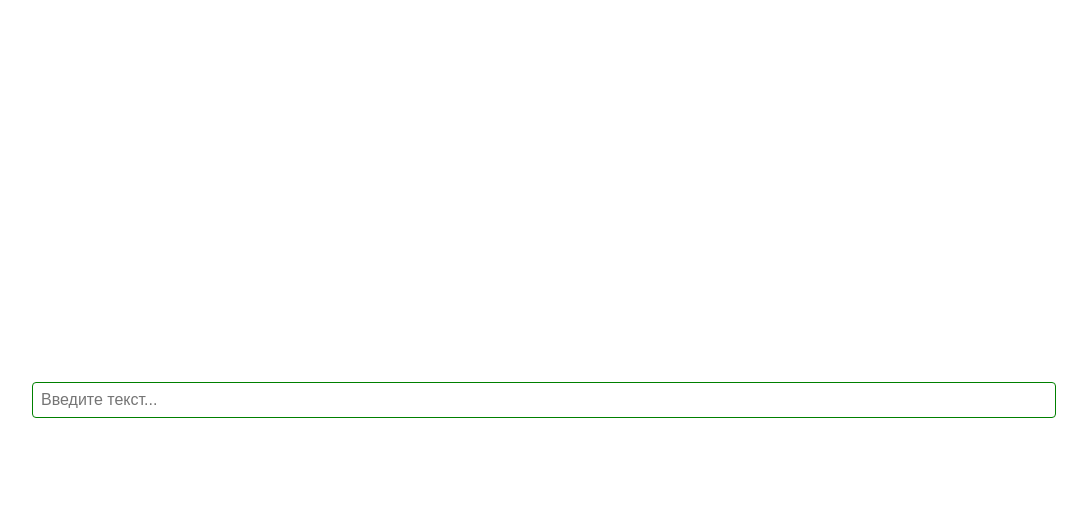
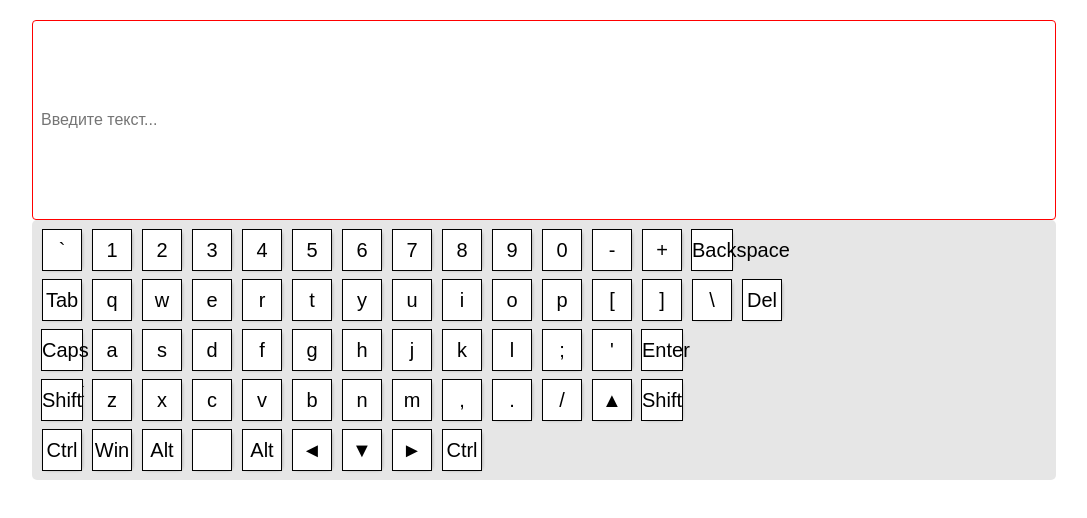
Before and after one commit to emoxowa/Virtual-Keyboard, a website built with webpack: page src/index.html in a window 1280 px wide. Shown: the whole page, without its empty margins (96-1183 px from the left). Built offline with nearby package versions, Linux system fonts and the light colour scheme.

Commit message:
feat: add key and keyboard

```diff
--- a/src/components/App.js
+++ b/src/components/App.js
@@ -1,14 +1,24 @@
+import {
+  getLanguage,
+} from './Languages';
 import InputField from './InputField';
+import Keyboard from './Keyboard';
 
 class App {
   constructor() {
     this.appElement = document.createElement('div');
     this.appElement.setAttribute('id', 'app');
+    this.inputField = new InputField();
+    this.keyboard = new Keyboard();
+    this.state = {
+      currentLanguage: getLanguage(),
+      input: '',
+    };
   }
 
   init() {
-    const inputField = new InputField();
-    inputField.render(this.appElement);
+    this.inputField.render(this.appElement);
+    this.keyboard.render(this.appElement);
   }
 
   render(parentElement) {
--- a/src/components/InputField.js
+++ b/src/components/InputField.js
@@ -6,6 +6,14 @@ class InputField {
     this.inputElement.classList.add('input-field');
   }
 
+  getValue() {
+    return this.inputElement.value;
+  }
+
+  setValue(value) {
+    this.inputElement.value = value;
+  }
+
   render(parentElement) {
     parentElement.appendChild(this.inputElement);
   }
--- /dev/null
+++ b/src/components/Key.js
@@ -0,0 +1,27 @@
+import keyText from '../utils/keyText';
+
+class Key {
+  constructor(keyCode, isFnKey = false) {
+    this.keyCode = keyCode;
+    this.isFnKey = isFnKey;
+    this.isPressed = false;
+    this.element = document.createElement('div');
+    this.element.classList.add('key');
+    this.element.textContent = keyText[keyCode] || String.fromCharCode(keyCode);
+    if (isFnKey) {
+      this.element.classList.add('fn-key');
+    }
+  }
+
+  press() {
+    this.isPressed = true;
+    this.element.classList.add('key--pressed');
+  }
+
+  release() {
+    this.isPressed = false;
+    this.element.classList.remove('key--pressed');
+  }
+}
+
+export default Key;
--- /dev/null
+++ b/src/components/Keyboard.js
@@ -0,0 +1,109 @@
+import Key from './Key';
+
+class Keyboard {
+  constructor() {
+    this.element = document.createElement('div');
+    this.element.classList.add('keyboard');
+    this.keys = [];
+    this.initKeys();
+  }
+
+  initKeys() {
+    const keysLayout = [
+      [
+        'Tilda',
+        '1',
+        '2',
+        '3',
+        '4',
+        '5',
+        '6',
+        '7',
+        '8',
+        '9',
+        '0',
+        '-',
+        '+',
+        'Backspace',
+      ],
+      [
+        'Tab',
+        'q',
+        'w',
+        'e',
+        'r',
+        't',
+        'y',
+        'u',
+        'i',
+        'o',
+        'p',
+        '[',
+        ']',
+        'BackSlash',
+        'Del',
+      ],
+      [
+        'CapsLock',
+        'a',
+        's',
+        'd',
+        'f',
+        'g',
+        'h',
+        'j',
+        'k',
+        'l',
+        'Semicolon',
+        'Quote',
+        'Enter',
+      ],
+      [
+        'Shift',
+        'z',
+        'x',
+        'c',
+        'v',
+        'b',
+        'n',
+        'm',
+        ',',
+        '.',
+        '/',
+        'ArrowUp',
+        'ShiftRight',
+      ],
+      [
+        'Ctrl',
+        'Win',
+        'Alt',
+        'Space',
+        'AltRight',
+        'ArrowLeft',
+        'ArrowDown',
+        'ArrowRight',
+        'CtrlRight',
+      ],
+    ];
+
+    keysLayout.forEach((row) => {
+      const rowElement = document.createElement('div');
+      rowElement.classList.add('keyboard__row');
+      row.forEach((key) => {
+        const keyElement = document.createElement('div');
+        keyElement.classList.add('keyboard__key');
+        const keyObject = new Key(key);
+        this.keys.push(keyObject);
+        keyElement.appendChild(keyObject.element);
+        rowElement.appendChild(keyElement);
+      });
+      this.element.appendChild(rowElement);
+    });
+  }
+
+  render(parentElement) {
+    parentElement.appendChild(this.element);
+  }
+}
+
+export default Keyboard;
--- /dev/null
+++ b/src/components/Languages.js
@@ -0,0 +1,70 @@
+import { saveToLocalStorage, getFromLocalStorage } from '../utils/storage';
+import { DEFAULT_LANGUAGE } from '../utils/constants';
+
+const languages = {
+  a: 'ф',
+  b: 'и',
+  c: 'с',
+  d: 'в',
+  e: 'у',
+  f: 'а',
+  g: 'п',
+  h: 'р',
+  i: 'ш',
+  j: 'о',
+  k: 'л',
+  l: 'д',
+  m: 'ь',
+  n: 'т',
+  o: 'щ',
+  p: 'з',
+  q: 'й',
+  r: 'к',
+  s: 'ы',
+  t: 'е',
+  u: 'г',
+  v: 'м',
+  w: 'ц',
+  x: 'ч',
+  y: 'н',
+  z: 'я',
+  A: 'Ф',
+  B: 'И',
+  C: 'С',
+  D: 'В',
+  E: 'У',
+  F: 'А',
+  G: 'П',
+  H: 'Р',
+  I: 'Ш',
+  J: 'О',
+  K: 'Л',
+  L: 'Д',
+  M: 'Ь',
+  N: 'Т',
+  O: 'Щ',
+  P: 'З',
+  Q: 'Й',
+  R: 'К',
+  S: 'Ы',
+  T: 'Е',
+  U: 'Г',
+  V: 'М',
+  W: 'Ц',
+  X: 'Ч',
+  Y: 'Н',
+  Z: 'Я',
+};
+
+function setLanguage(language) {
+  saveToLocalStorage('language', language);
+}
+
+function getLanguage() {
+  const currentLanguage = getFromLocalStorage('language') || DEFAULT_LANGUAGE;
+  return currentLanguage;
+}
+
+export {
+  languages, setLanguage, getLanguage,
+};
--- a/src/styles/base/base.css
+++ b/src/styles/base/base.css
@@ -8,9 +8,9 @@ body {
 
 .container {
   display: flex;
-  justify-content: center;
   flex-direction: column;
   gap: 20px;
   align-items: center;
   height: 100vh;
+  margin: 20px;
 }
--- a/src/styles/components/input-field.css
+++ b/src/styles/components/input-field.css
@@ -1,8 +1,9 @@
 .input-field {
-  border: 1px solid green;
+  border: 1px solid red;
   border-radius: 4px;
   padding: 8px;
   font-size: 16px;
   width: 80vw;
   box-sizing: border-box;
+  height: 200px;
 }
--- /dev/null
+++ b/src/styles/components/key.css
@@ -0,0 +1,19 @@
+.key {
+  display: inline-block;
+  width: 40px;
+  height: 40px;
+  background-color: white;
+  border: 1px solid black;
+  text-align: center;
+  font-size: 20px;
+  line-height: 40px;
+  cursor: pointer;
+}
+
+.key__text {
+  font-size: 16px;
+}
+
+.key--pressed {
+  background-color: gray;
+}
--- /dev/null
+++ b/src/styles/components/keyboard.css
@@ -0,0 +1,38 @@
+.keyboard {
+  display: flex;
+  flex-direction: column;
+  gap: 10px;
+  background-color: #e6e6e6;
+  border-radius: 5px;
+  padding: 10px;
+}
+
+.keyboard__row {
+  display: flex;
+  gap: 10px;
+}
+
+.keyboard__key {
+  display: flex;
+  align-items: center;
+  justify-content: center;
+  width: 40px;
+  height: 40px;
+  background-color: #ffffff;
+  border-radius: 5px;
+  box-shadow: 1px 1px 3px rgba(0, 0, 0, 0.2);
+  cursor: pointer;
+}
+
+.keyboard__key--pressed {
+  background-color: #cccccc;
+  box-shadow: none;
+}
+
+.keyboard__key--wide {
+  width: 80px;
+}
+
+.keyboard__key--tall {
+  height: 80px;
+}
--- a/src/styles/index.css
+++ b/src/styles/index.css
@@ -1,2 +1,4 @@
 @import './base/base.css';
 @import './components/input-field.css';
+@import './components/key.css';
+@import './components/keyboard.css';
--- /dev/null
+++ b/src/utils/constants.js
@@ -0,0 +1,2 @@
+export const DEFAULT_LANGUAGE = 'en';
+export const SUPPORTED_LANGUAGES = ['en', 'ru'];
--- /dev/null
+++ b/src/utils/keyText.js
@@ -0,0 +1,68 @@
+const keyText = {
+  Tilda: '`',
+  1: '1',
+  2: '2',
+  3: '3',
+  4: '4',
+  5: '5',
+  6: '6',
+  7: '7',
+  8: '8',
+  9: '9',
+  0: '0',
+  '-': '-',
+  '+': '+',
+  Backspace: 'Backspace',
+  Tab: 'Tab',
+  q: 'q',
+  w: 'w',
+  e: 'e',
+  r: 'r',
+  t: 't',
+  y: 'y',
+  u: 'u',
+  i: 'i',
+  o: 'o',
+  p: 'p',
+  '[': '[',
+  ']': ']',
+  BackSlash: '\\',
+  Del: 'Del',
+  CapsLock: 'Caps Lock',
+  a: 'a',
+  s: 's',
+  d: 'd',
+  f: 'f',
+  g: 'g',
+  h: 'h',
+  j: 'j',
+  k: 'k',
+  l: 'l',
+  Semicolon: ';',
+  Quote: "'",
+  Enter: 'Enter',
+  Shift: 'Shift',
+  z: 'z',
+  x: 'x',
+  c: 'c',
+  v: 'v',
+  b: 'b',
+  n: 'n',
+  m: 'm',
+  ',': ',',
+  '.': '.',
+  '/': '/',
+  ArrowUp: '▲',
+  ShiftRight: 'Shift',
+  Ctrl: 'Ctrl',
+  Win: 'Win',
+  Alt: 'Alt',
+  Space: '',
+  AltRight: 'Alt',
+  ArrowLeft: '◄',
+  ArrowDown: '▼',
+  ArrowRight: '►',
+  CtrlRight: 'Ctrl',
+};
+
+export default keyText;
--- /dev/null
+++ b/src/utils/storage.js
@@ -0,0 +1,10 @@
+function saveToLocalStorage(key, value) {
+  localStorage.setItem(key, JSON.stringify(value));
+}
+
+function getFromLocalStorage(key) {
+  const value = localStorage.getItem(key);
+  return value ? JSON.parse(value) : null;
+}
+
+export { saveToLocalStorage, getFromLocalStorage };
```
